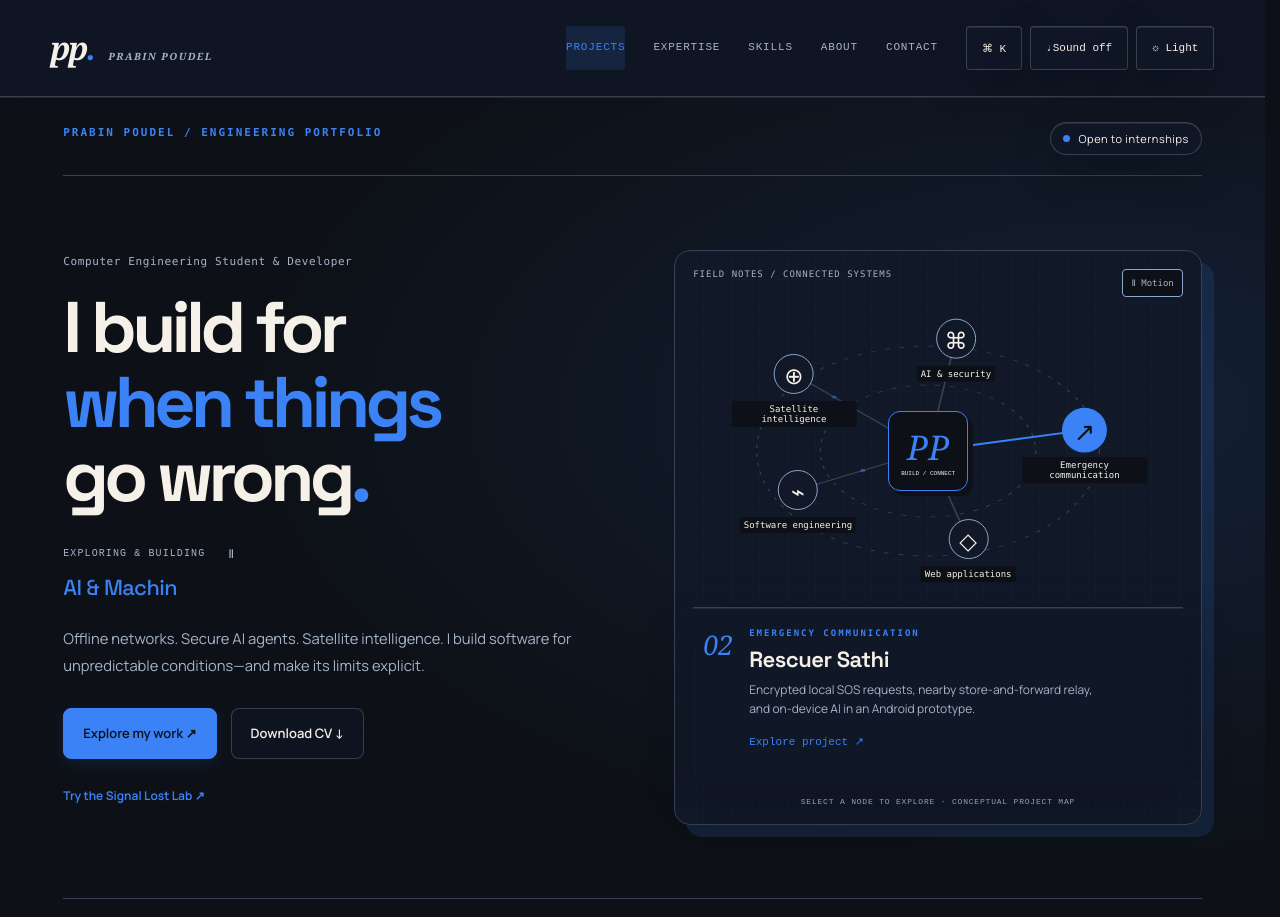
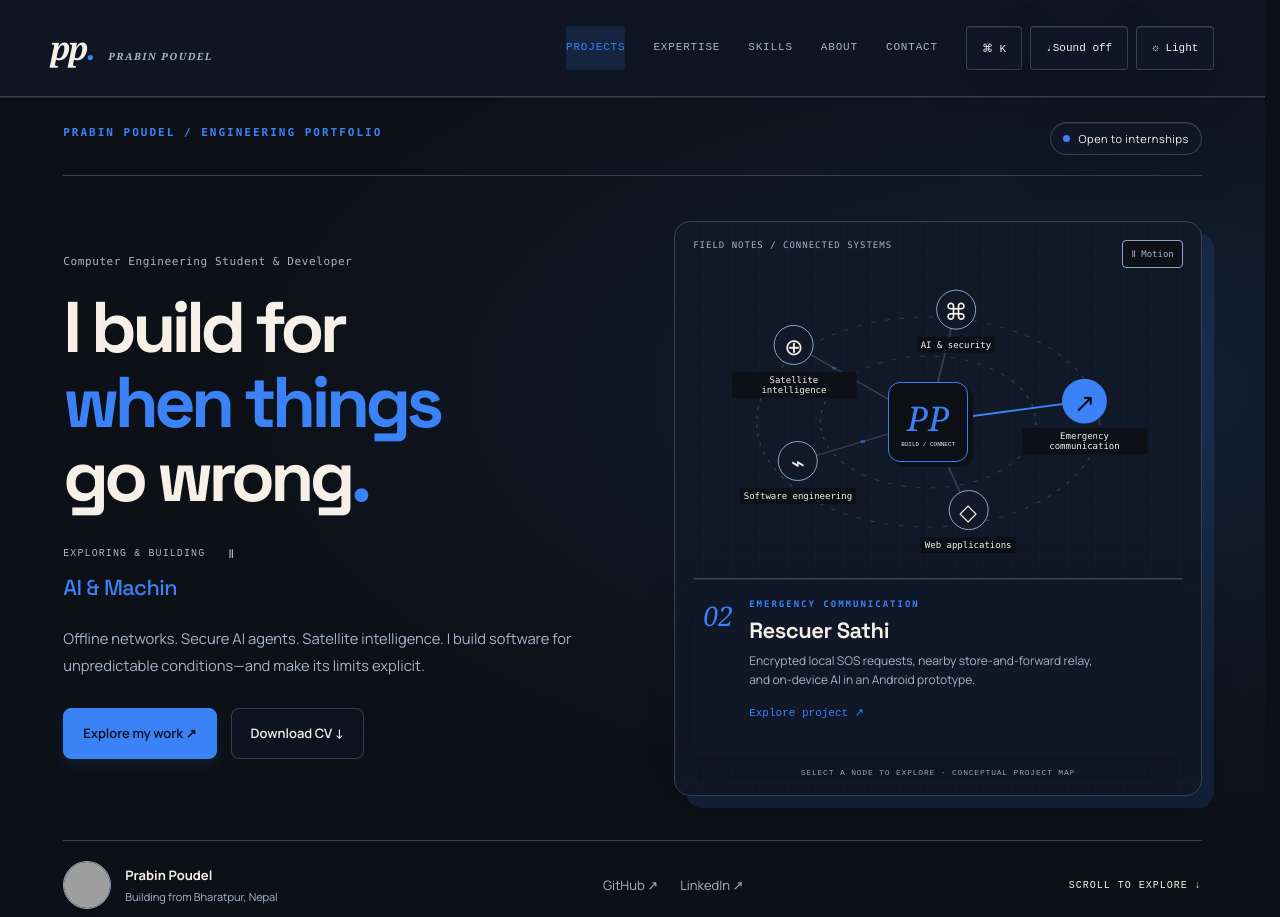
Before and after one commit to Prabin-Poudel-1/Portfolio-website, a React (Vite) app: page / in a window 1280 px wide. Shown: the top 917 px of the page. Built offline with nearby package versions, Linux system fonts and the light colour scheme; grey boxes are pictures that could not be loaded.

Commit message:
Remove redundant hero Signal Lost Lab link

```diff
--- a/src/sections/Hero.tsx
+++ b/src/sections/Hero.tsx
@@ -30,7 +30,6 @@ export function Hero() {
           <a className="button primary" href="#portfolio">
             Explore my work ↗
           </a>
-          <a className="text-link hero-lab-link" href="/?demo=rescuer-sathi#portfolio">Try the Signal Lost Lab ↗</a>
           <a
             className="button"
             href="cv.pdf?v=20261014-ai"
```
